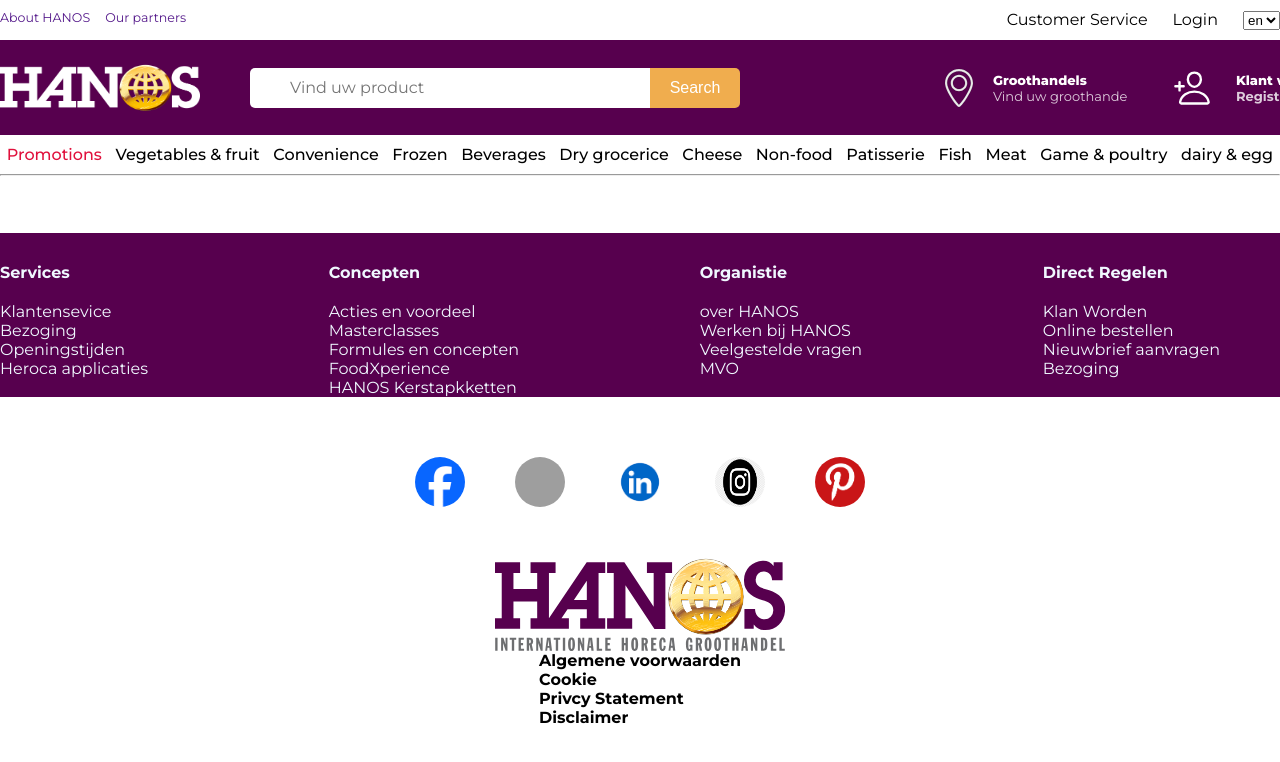
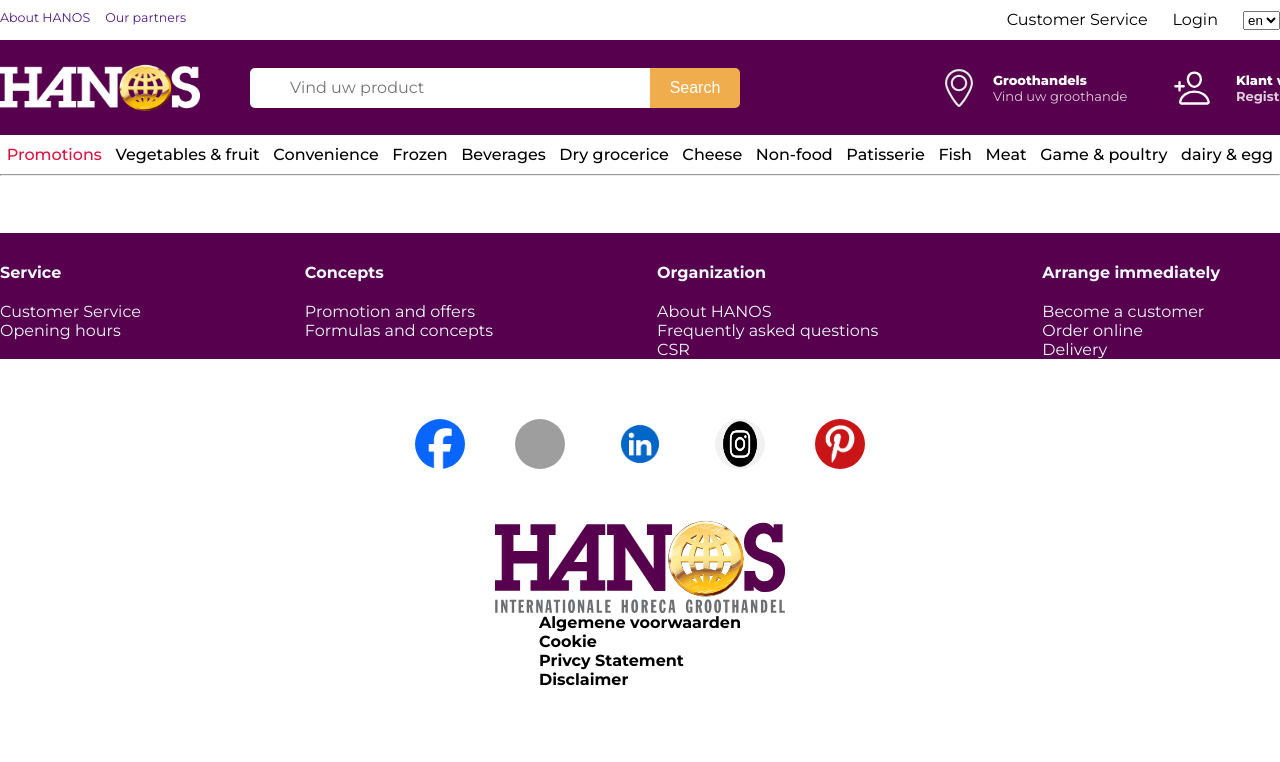
Before and after one commit to khodzz/hanos, a React (Vite) app: page / in a window 1280 px wide. Shown: the top 762 px of the page. Built offline with nearby package versions, Linux system fonts and the light colour scheme; grey boxes are pictures that could not be loaded; a web font is replaced by a local one.

Commit message:
adaptiv-header-footer

```diff
--- a/src/components/Footer/Footer.jsx
+++ b/src/components/Footer/Footer.jsx
@@ -17,27 +17,17 @@
               <ul className="footer__col_ul">
                 <li className="ul__li">
                   <a className="li__link" href="">
-                    Services
+                    Service
                   </a>
                 </li>
                 <li className="ul__li">
                   <a className="li__link" href="">
-                    Klantensevice
+                  Customer Service
                   </a>
                 </li>
                 <li className="ul__li">
                   <a className="li__link" href="">
-                    Bezoging
-                  </a>
-                </li>
-                <li className="ul__li">
-                  <a className="li__link" href="">
-                    Openingstijden
-                  </a>
-                </li>
-                <li className="ul__li">
-                  <a className="li__link" href="">
-                    Heroca applicaties
+                    Opening hours
                   </a>
                 </li>
               </ul>
@@ -46,32 +36,17 @@
               <ul className="footer__col__ul">
                 <li className="ul__li">
                   <a className="li__link" href="">
-                    Concepten
+                    Concepts
                   </a>
                 </li>
                 <li className="ul__li">
                   <a className="li__link" href="">
-                    Acties en voordeel
+                    Promotion and offers
                   </a>
                 </li>
                 <li className="ul__li">
                   <a className="li__link" href="">
-                    Masterclasses
-                  </a>
-                </li>
-                <li className="ul__li">
-                  <a className="li__link" href="">
-                    Formules en concepten
-                  </a>
-                </li>
-                <li className="ul__li">
-                  <a className="li__link" href="">
-                    FoodXperience
-                  </a>
-                </li>
-                <li className="ul__li">
-                  <a className="li__link" href="">
-                    HANOS Kerstapkketten
+                    Formulas and concepts
                   </a>
                 </li>
               </ul>
@@ -80,27 +55,22 @@
               <ul className="footer__col_ul">
                 <li className="ul__li">
                   <a className="li__link" href="">
-                    Organistie
+                    Organization
                   </a>
                 </li>
                 <li className="ul__li">
                   <a className="li__link" href="">
-                    over HANOS
+                    About HANOS
                   </a>
                 </li>
                 <li className="ul__li">
                   <a className="li__link" href="">
-                    Werken bij HANOS
+                    Frequently asked questions
                   </a>
                 </li>
                 <li className="ul__li">
                   <a className="li__link" href="">
-                    Veelgestelde vragen
-                  </a>
-                </li>
-                <li className="ul__li">
-                  <a className="li__link" href="">
-                    MVO
+                    CSR
                   </a>
                 </li>
               </ul>
@@ -109,27 +79,22 @@
               <ul className="footer__col_ul">
                 <li className="ul__li">
                   <a className="li__link" href="">
-                    Direct Regelen
+                  Arrange immediately
                   </a>
                 </li>
                 <li className="ul__li">
                   <a className="li__link" href="">
-                    Klan Worden
+                  Become a customer
                   </a>
                 </li>
                 <li className="ul__li">
                   <a className="li__link" href="">
-                    Online bestellen
+                  Order online
                   </a>
                 </li>
                 <li className="ul__li">
                   <a className="li__link" href="">
-                    Nieuwbrief aanvragen
-                  </a>
-                </li>
-                <li className="ul__li">
-                  <a className="li__link" href="">
-                    Bezoging
+                  Delivery
                   </a>
                 </li>
               </ul>
```
